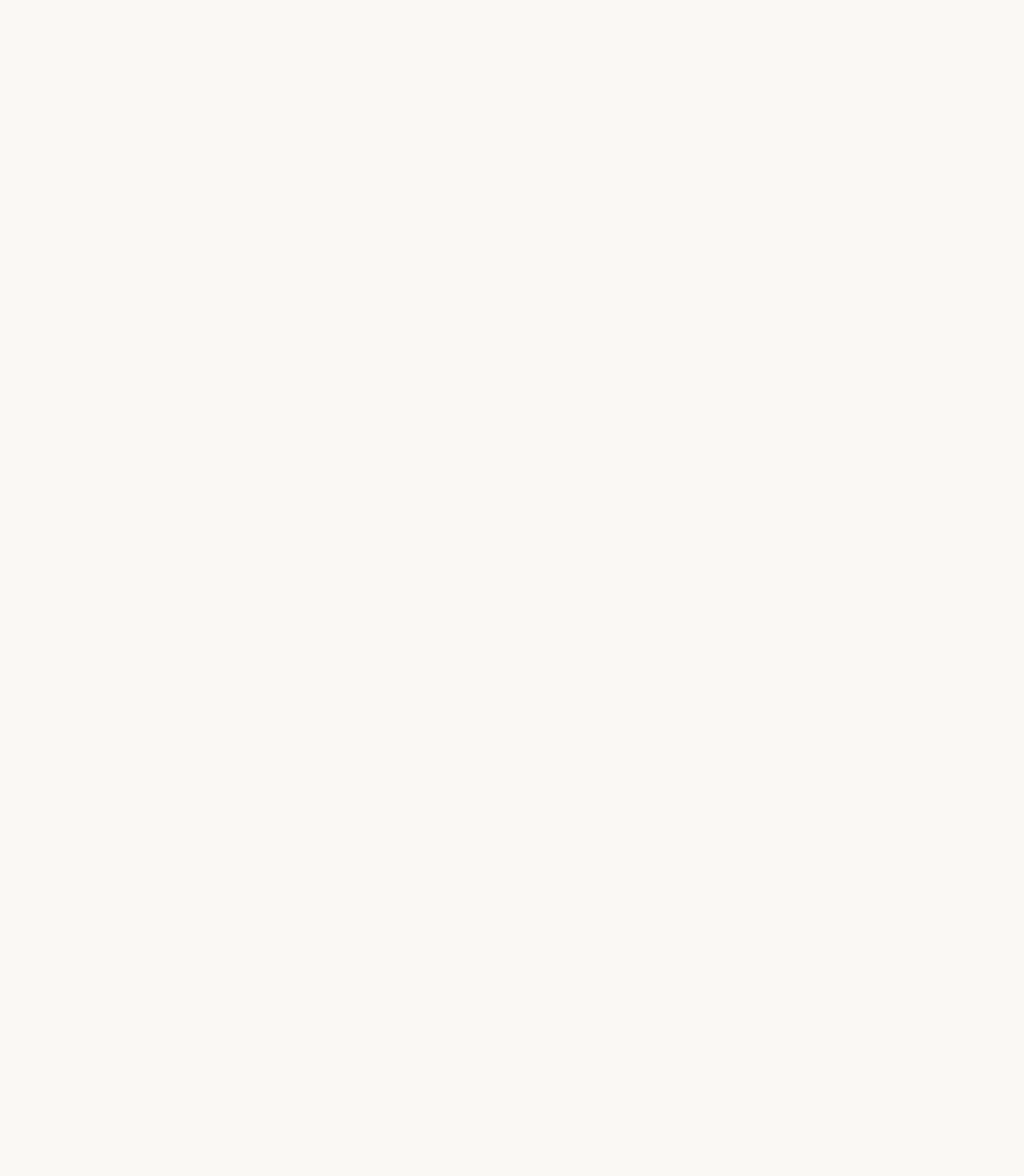
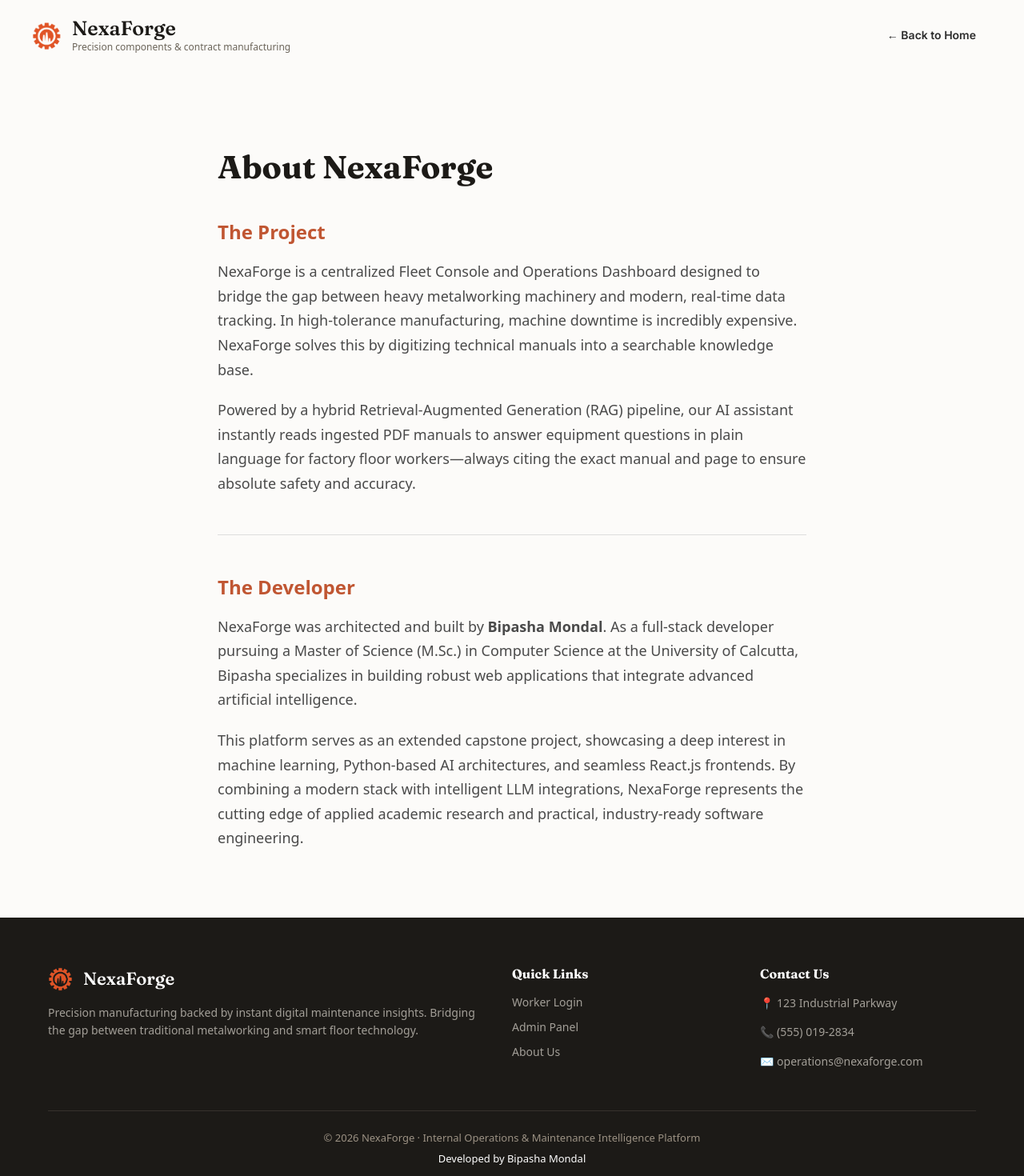
Before and after one commit to Bipasha1003/nexaforge-maintenance-platform, a React (Vite) app in the folder frontend/: page /about in a window 1280 px wide. Before the commit this address had no page. Shown: the top 1470 px of the page at 80% size. Before the commit the page ends 800 px from the top, so only its background shows below. Built offline with nearby package versions, Linux system fonts and the light colour scheme.

Commit message:
Fixed About page header styling and added back-to-home button

```diff
--- a/frontend/src/App.jsx
+++ b/frontend/src/App.jsx
@@ -7,6 +7,7 @@ import AdminLogin from "./pages/AdminLogin";
 import AdminDashboard from "./pages/AdminDashboard";
 import AdminAddWorker from "./pages/AdminAddWorker";
 import AdminAddDocument from "./pages/AdminAddDocument";
+import About from './pages/About';
 
 export default function App() {
   return (
@@ -19,6 +20,7 @@ export default function App() {
       <Route path="/admin" element={<AdminDashboard />} />
       <Route path="/admin/workers/new" element={<AdminAddWorker />} />
       <Route path="/admin/documents/new" element={<AdminAddDocument />} />
+      <Route path="/about" element={<About />} />
     </Routes>
   );
 }
--- /dev/null
+++ b/frontend/src/pages/About.css
@@ -0,0 +1,120 @@
+/* About.css */
+.about-container {
+  min-height: 100vh;
+  background-color: #fcfbf9;
+  color: #2c2c2c;
+  font-family: system-ui, -apple-system, sans-serif;
+  display: flex;
+  flex-direction: column;
+}
+
+.about-header {
+  display: flex;
+  justify-content: space-between;
+  align-items: center;
+  padding: 1.5rem 2rem;
+  background-color: #ffffff;
+  border-bottom: 1px solid #eaeaea;
+}
+
+.about-brand {
+  display: flex;
+  align-items: center;
+  gap: 12px;
+}
+
+.about-logo-circle {
+  width: 36px;
+  height: 36px;
+  background-color: #c05632;
+  border-radius: 50%;
+  display: flex;
+  align-items: center;
+  justify-content: center;
+  color: white;
+  font-weight: bold;
+  font-size: 1.2rem;
+}
+
+.about-title {
+  font-size: 1.25rem;
+  font-weight: 700;
+  margin: 0;
+  line-height: 1.2;
+}
+
+.about-subtitle {
+  font-size: 0.75rem;
+  color: #666;
+  margin: 0;
+}
+
+.about-back-link {
+  font-size: 0.875rem;
+  font-weight: 500;
+  color: #2c2c2c;
+  text-decoration: none;
+  transition: color 0.2s;
+}
+
+.about-back-link:hover {
+  color: #c05632;
+}
+
+.about-main {
+  max-width: 800px;
+  margin: 0 auto;
+  padding: 4rem 2rem;
+  flex-grow: 1;
+}
+
+.about-page-title {
+  font-size: 2.5rem;
+  font-weight: 800;
+  margin-bottom: 2.5rem;
+  color: #1c1a17;
+  font-family: 'Fraunces', serif; /* Matching your landing page */
+}
+
+.about-content p {
+  font-size: 1.125rem;
+  line-height: 1.7;
+  color: #4a4a4a;
+  margin-bottom: 1.25rem;
+}
+
+.about-section-title {
+  font-size: 1.5rem;
+  font-weight: 700;
+  color: #c05632;
+  margin-bottom: 1rem;
+}
+
+.about-divider {
+  border: 0;
+  border-top: 1px solid #ddd;
+  margin: 3rem 0;
+}
+
+.about-footer {
+  background-color: #1c1a17;
+  color: #a39f98;
+  padding: 2.5rem 2rem;
+  margin-top: auto;
+}
+
+.about-footer-content {
+  max-width: 800px;
+  margin: 0 auto;
+  text-align: center;
+  font-size: 0.875rem;
+}
+
+.about-footer-content p {
+  margin: 0.5rem 0;
+}
+
+.about-developer-credit {
+  color: #ffffff;
+  font-weight: 500;
+}
--- /dev/null
+++ b/frontend/src/pages/About.jsx
@@ -0,0 +1,116 @@
+import React from 'react';
+import { Link, useNavigate } from 'react-router-dom';
+import './About.css';
+import './LandingPage.css';
+
+const About = () => {
+  const navigate = useNavigate();
+
+  return (
+    <div className="about-container" style={{ minHeight: "100vh", display: "flex", flexDirection: "column" }}>
+
+      {/* --- HEADER --- */}
+      <header className="landing-header">
+        {/* FIX 1: Added color: '#1c1a17' so it doesn't turn blue/purple */}
+        <Link to="/" className="landing-brand" style={{ textDecoration: 'none', color: '#1c1a17' }}>
+          <img
+            src="/images/company-logo.png"
+            alt="NexaForge Logo"
+            style={{
+              width: "38px",
+              height: "38px",
+              objectFit: "contain",
+              filter: "invert(32%) sepia(85%) saturate(1450%) hue-rotate(345deg) brightness(90%) contrast(95%)"
+            }}
+          />
+          <div>
+            <div className="landing-brand-title">NexaForge</div>
+            <div className="landing-brand-subtitle" style={{ color: "#6b6459" }}>Precision components & contract manufacturing</div>
+          </div>
+        </Link>
+        <div className="landing-header-actions">
+          {/* FIX 2: Replaced login buttons with a single boxed Back to Home button */}
+          <button className="landing-btn landing-btn-ghost" onClick={() => navigate("/")}>
+            &larr; Back to Home
+          </button>
+        </div>
+      </header>
+      {/* ---------------- */}
+
+      {/* Main Content */}
+      <main className="about-main">
+        <h2 className="about-page-title">About NexaForge</h2>
+
+        <div className="about-content">
+          <section className="about-section">
+            <h3 className="about-section-title">The Project</h3>
+            <p>
+              NexaForge is a centralized Fleet Console and Operations Dashboard designed to bridge the gap between heavy metalworking machinery and modern, real-time data tracking. In high-tolerance manufacturing, machine downtime is incredibly expensive. NexaForge solves this by digitizing technical manuals into a searchable knowledge base.
+            </p>
+            <p>
+              Powered by a hybrid Retrieval-Augmented Generation (RAG) pipeline, our AI assistant instantly reads ingested PDF manuals to answer equipment questions in plain language for factory floor workers—always citing the exact manual and page to ensure absolute safety and accuracy.
+            </p>
+          </section>
+
+          <hr className="about-divider" />
+
+          <section className="about-section">
+            <h3 className="about-section-title">The Developer</h3>
+            <p>
+              NexaForge was architected and built by <strong>Bipasha Mondal</strong>. As a full-stack developer pursuing a Master of Science (M.Sc.) in Computer Science at the University of Calcutta, Bipasha specializes in building robust web applications that integrate advanced artificial intelligence.
+            </p>
+            <p>
+              This platform serves as an extended capstone project, showcasing a deep interest in machine learning, Python-based AI architectures, and seamless React.js frontends. By combining a modern stack with intelligent LLM integrations, NexaForge represents the cutting edge of applied academic research and practical, industry-ready software engineering.
+            </p>
+          </section>
+        </div>
+      </main>
+
+      {/* --- MATCHING LANDING PAGE FOOTER --- */}
+      <footer className="landing-footer" style={{ backgroundColor: "#1c1a17", color: "#ffffff", padding: "60px 40px 20px", marginTop: "auto" }}>
+        <div className="footer-content" style={{ display: "grid", gridTemplateColumns: "2fr 1fr 1fr", gap: "40px", maxWidth: "1160px", margin: "0 auto", paddingBottom: "40px" }}>
+
+          <div className="footer-section brand-section">
+            <div className="footer-brand" style={{ display: "flex", alignItems: "center", gap: "12px", fontFamily: "'Fraunces', serif", fontSize: "22px", fontWeight: "600", color: "#ffffff", marginBottom: "16px" }}>
+              <img
+                src="/images/company-logo.png"
+                alt="NexaForge Logo"
+                className="footer-logo"
+                style={{ width: "32px", height: "32px", objectFit: "contain" }}
+              />
+              <span>NexaForge</span>
+            </div>
+            <p style={{ color: "#a39f98", lineHeight: "1.6" }}>
+              Precision manufacturing backed by instant digital maintenance insights.
+              Bridging the gap between traditional metalworking and smart floor technology.
+            </p>
+          </div>
+
+          <div className="footer-section links-section">
+            <h4 style={{ color: "#ffffff", fontFamily: "'Fraunces', serif", fontSize: "16px", marginBottom: "16px" }}>Quick Links</h4>
+            <ul style={{ listStyle: "none", padding: 0, margin: 0 }}>
+              <li style={{ marginBottom: "12px" }}><Link to="/login" style={{ color: "#a39f98", textDecoration: "none", transition: "color 0.2s" }}>Worker Login</Link></li>
+              <li style={{ marginBottom: "12px" }}><Link to="/admin/login" style={{ color: "#a39f98", textDecoration: "none", transition: "color 0.2s" }}>Admin Panel</Link></li>
+              <li style={{ marginBottom: "12px" }}><Link to="/about" style={{ color: "#a39f98", textDecoration: "none", transition: "color 0.2s" }}>About Us</Link></li>
+            </ul>
+          </div>
+
+          <div className="footer-section contact-section">
+            <h4 style={{ color: "#ffffff", fontFamily: "'Fraunces', serif", fontSize: "16px", marginBottom: "16px" }}>Contact Us</h4>
+            <p style={{ color: "#a39f98", marginBottom: "10px" }}>📍 123 Industrial Parkway</p>
+            <p style={{ color: "#a39f98", marginBottom: "10px" }}>📞 (555) 019-2834</p>
+            <p style={{ color: "#a39f98", marginBottom: "10px" }}>✉️ operations@nexaforge.com</p>
+          </div>
+        </div>
+
+        <div className="footer-bottom" style={{ textAlign: "center", paddingTop: "24px", borderTop: "1px solid #36322d", fontSize: "13px", maxWidth: "1160px", margin: "0 auto", color: "#9c9284" }}>
+          © 2026 NexaForge · Internal Operations & Maintenance Intelligence Platform
+          <br/>
+          <span style={{ color: "#ffffff", fontWeight: "500", marginTop: "8px", display: "inline-block" }}>Developed by Bipasha Mondal</span>
+        </div>
+      </footer>
+    </div>
+  );
+};
+
+export default About;
--- a/frontend/src/pages/LandingPage.jsx
+++ b/frontend/src/pages/LandingPage.jsx
@@ -164,7 +164,11 @@ export default function LandingPage() {
             <ul style={{ listStyle: "none", padding: 0, margin: 0 }}>
               <li style={{ marginBottom: "12px" }}><Link to="/login" style={{ color: "#a39f98", textDecoration: "none", transition: "color 0.2s" }}>Worker Login</Link></li>
               <li style={{ marginBottom: "12px" }}><Link to="/admin/login" style={{ color: "#a39f98", textDecoration: "none", transition: "color 0.2s" }}>Admin Panel</Link></li>
-              <li style={{ marginBottom: "12px" }}><a href="#about" onClick={(e) => e.preventDefault()} style={{ color: "#a39f98", textDecoration: "none", transition: "color 0.2s" }}>About Us</a></li>
+
+              {/* --- HERE IS THE FIX --- */}
+              <li style={{ marginBottom: "12px" }}><Link to="/about" style={{ color: "#a39f98", textDecoration: "none", transition: "color 0.2s" }}>About Us</Link></li>
+              {/* ------------------------- */}
+
             </ul>
           </div>
 
```
